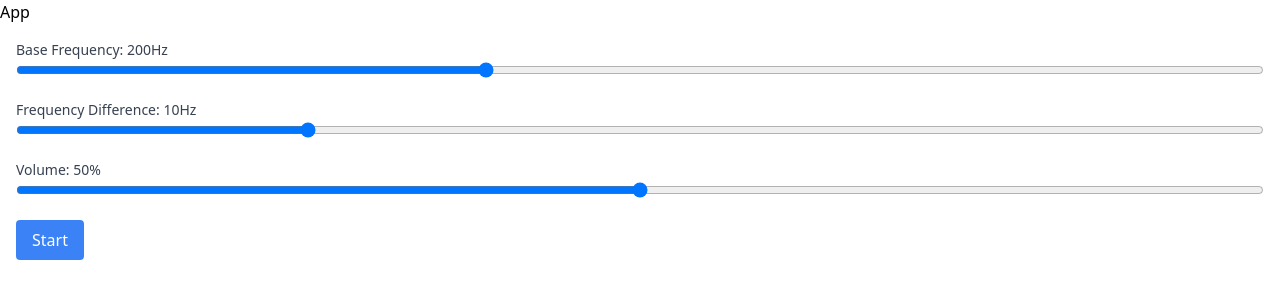
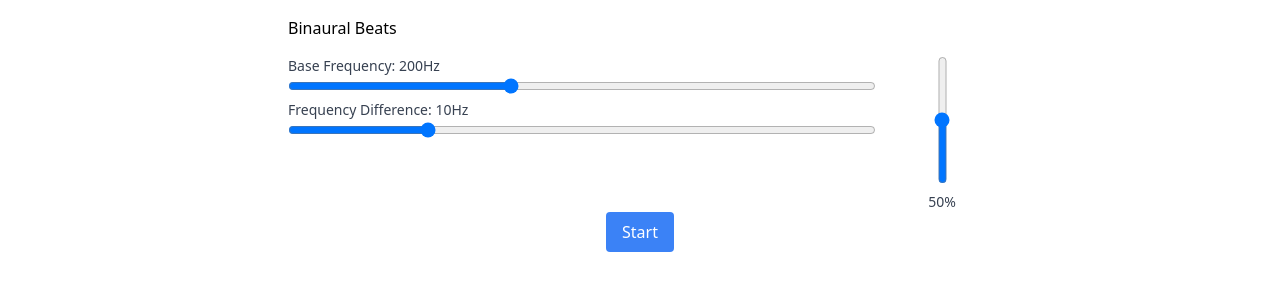
Before and after one commit to Britnell/binaural-beats, a Vue app: page / in a window 1280 px wide. Shown: the top 300 px of the page. Built offline with nearby package versions, Linux system fonts and the light colour scheme.

Commit message:
volume slider vertical + component

```diff
--- a/src/App.vue
+++ b/src/App.vue
@@ -5,11 +5,13 @@ import BinauralWave from "./components/BinauralWave.vue";
 const a = ref();
 </script>
 <template>
-  <div>
-    <header>
-      <h1>App</h1>
+  <div class="max-w-3xl mx-auto px-8">
+    <header class="py-4">
+      <h1>Binaural Beats</h1>
     </header>
-    <BinauralWave />
+    <div>
+      <BinauralWave />
+    </div>
   </div>
 </template>
 
--- a/src/components/BinauralWave.vue
+++ b/src/components/BinauralWave.vue
@@ -1,5 +1,6 @@
 <script setup lang="ts">
 import { ref, onMounted, onUnmounted, watch } from "vue";
+import VolumeControl from "./VolumeControl.vue";
 
 const audioContext = ref<AudioContext | null>(null);
 const oscillatorLeft = ref<OscillatorNode | null>(null);
@@ -102,9 +103,9 @@ onUnmounted(() => {
 </script>
 
 <template>
-  <div class="binaural-wave p-4">
-    <div class="controls space-y-4">
-      <div class="frequency-control">
+  <div class="controls grid grid-cols-[1fr_100px] gap-4">
+    <div class="freq">
+      <div class=" ">
         <label class="block text-sm font-medium text-gray-700"
           >Base Frequency: {{ baseFrequency }}Hz</label
         >
@@ -116,7 +117,7 @@ onUnmounted(() => {
           class="w-full"
         />
       </div>
-      <div class="frequency-control">
+      <div class=" ">
         <label class="block text-sm font-medium text-gray-700"
           >Frequency Difference: {{ frequencyDiff }}Hz</label
         >
@@ -128,20 +129,11 @@ onUnmounted(() => {
           class="w-full"
         />
       </div>
-      <div class="volume-control">
-        <label class="block text-sm font-medium text-gray-700"
-          >Volume: {{ Math.round(volume * 100) }}%</label
-        >
-        <input
-          type="range"
-          v-model.number="volume"
-          min="0"
-          max="1"
-          step="0.01"
-          class="w-full"
-        />
     </div>
 
+    <VolumeControl v-model:volume.number="volume" />
+  </div>
+  <div class="flex justify-center">
     <button
       @click="togglePlay"
       class="px-4 py-2 bg-blue-500 text-white rounded hover:bg-blue-600 transition-colors"
@@ -149,5 +141,4 @@ onUnmounted(() => {
       {{ isPlaying ? "Stop" : "Start" }}
     </button>
   </div>
-  </div>
 </template>
--- /dev/null
+++ b/src/components/VolumeControl.vue
@@ -0,0 +1,33 @@
+<script setup lang="ts">
+import { Ref, toRefs } from "vue";
+
+defineProps<{
+  volume: number;
+}>();
+
+const emit = defineEmits(["update:volume"]);
+</script>
+<template>
+  <div class="volume-control flex flex-col items-center gap-2">
+    <input
+      type="range"
+      :value="volume"
+      @input="
+        emit(
+          'update:volume',
+          ($event.target as HTMLInputElement)?.value ?? '0.3'
+        )
+      "
+      min="0"
+      max="1"
+      step="0.01"
+      class="h-32 appearance-none bg-gray-200 rounded-lg cursor-pointer"
+      style="writing-mode: bt-lr; -webkit-appearance: slider-vertical"
+    />
+    <div class="text-sm font-medium text-gray-700">
+      {{ Math.round(volume * 100) }}%
+    </div>
+  </div>
+</template>
+
+<style scoped></style>
```
Lines whose indentation alone changed are shown as unchanged.
